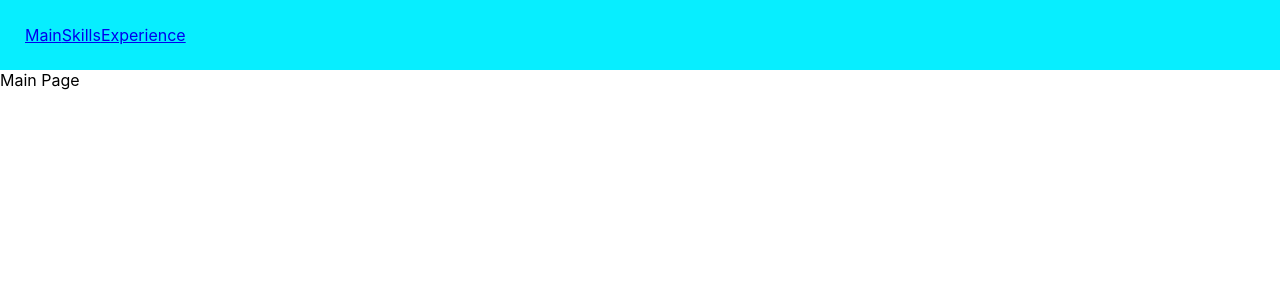
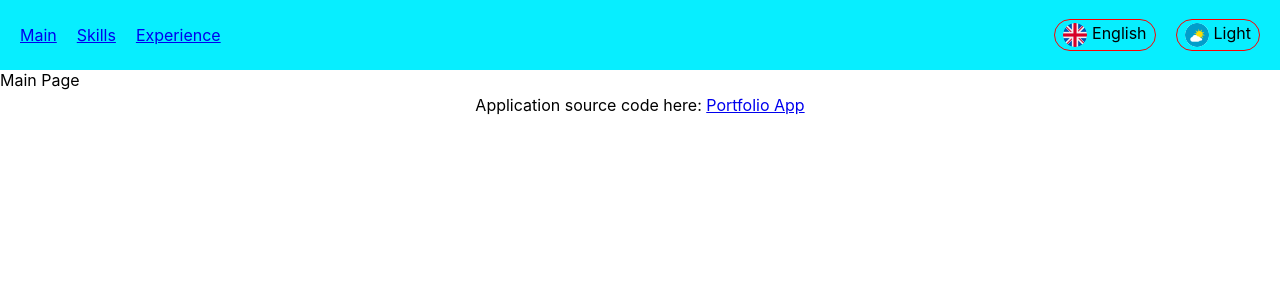
Before and after one commit to SuperBanger/portfolio, a React (Create React App) app: page / in a window 1280 px wide. Shown: the top 300 px of the page. Built offline with nearby package versions, Linux system fonts and the light colour scheme.

Commit message:
add lang/theme switch; footer

```diff
--- a/src/App.css
+++ b/src/App.css
@@ -1,5 +1,23 @@
 header {
     height: 70px;
-    padding: 25px;
     background-color: var(--header-color);
+    display: flex;
+    align-items: center;
+    justify-content: space-between;
 }
+.nav-menu-link {
+    display: inline-block;
+    margin-left: 20px;
+}
+.settings {
+    display: flex;
+}
+.setting-item {
+    margin-right: 20px;
+}
+footer {
+    display: flex;
+    height: 30px;
+    align-items: center;
+    justify-content: center;
+}
--- a/src/App.tsx
+++ b/src/App.tsx
@@ -7,38 +7,63 @@ import {
 } from 'react-router-dom';
 import './App.css';
 
-import {
-	Experience,
-	Main,
-	Skills
-} from './pages';
+import * as pages from './pages';
+import * as components from './components';
+import * as utils from './utils/utils';
 
 export default class App extends React.Component {
 	render() {
+		const Dropdown = components.Dropdown;
+
 		return (
 			<Router>
 				<header>
 					<nav>
-						<Link className="t-main" to="/" />
-						<Link className="t-skills" to="/skills" />
-						<Link className="t-experience" to="/experience" />
+						<Link className="nav-menu-link" to="/">
+							<div className="t-main"></div>
+						</Link>
+						<Link className="nav-menu-link" to="/skills">
+							<div className="t-skills"></div>
+						</Link>
+						<Link className="nav-menu-link" to="/experience">
+							<div className="t-experience"></div>
+						</Link>
 					</nav>
 					<div className="settings">
-
+						<div className="setting-item">
+							<Dropdown
+								items={utils.getLanguagesData()}
+								select={utils.setLanguage}
+								getSelected={utils.getLanguage}
+							/>
+						</div>
+						<div className="setting-item">
+							<Dropdown
+								items={utils.getThemesData()}
+								select={utils.setTheme}
+								getSelected={utils.getTheme}
+							/>
+						</div>
 					</div>
 				</header>
 
 				<Switch>
 					<Route path="/experience">
-						<Experience />
+						<pages.Experience />
 					</Route>
 					<Route path="/skills">
-						<Skills />
+						<pages.Skills />
 					</Route>
 					<Route path="/">
-						<Main />
+						<pages.Main />
 					</Route>
 				</Switch>
+
+				<footer>
+					<div className="t-footer-text"></div>
+					<span>:&nbsp;</span>
+					<a href="https://github.com/SuperBanger/portfolio">Portfolio App</a>
+				</footer>
     		</Router>
 		);
 	}
--- /dev/null
+++ b/src/components/Dropdown/Dropdown.css
@@ -0,0 +1,38 @@
+.container {
+    display: flex;
+    padding: 3px;
+    border: 1px solid var(--border-color);
+    border-radius: 20px;
+    cursor: pointer;
+    outline: none;
+}
+.item-container {
+    display: flex;
+}
+.icon {
+    width: 24px;
+    height: 24px;
+    margin: 0 5px;
+    border-radius: 50%;
+}
+.en-flag {
+    background: url('../../img/icons.png') 0 0 no-repeat;
+}
+.ru-flag {
+    background: url('../../img/icons.png') 0 -48px no-repeat;
+}
+.pl-flag {
+    background: url('../../img/icons.png') 0 -24px no-repeat;
+}
+.light-theme {
+    background: url('../../img/icons.png') 0 -72px no-repeat;
+}
+.dark-theme {
+    background: url('../../img/icons.png') 0 -96px no-repeat;
+}
+.highcontrast-theme {
+    background: url('../../img/icons.png') 0 -120px no-repeat;
+}
+.label {
+    margin-right: 5px;
+}
--- /dev/null
+++ b/src/components/Dropdown/Dropdown.tsx
@@ -0,0 +1,70 @@
+import React from 'react';
+import './Dropdown.css';
+
+interface IState {
+    expanded: boolean;
+	selected: string | null;
+}
+interface IProps {
+    items: {
+        value: string;
+        label: string;
+        icon: string;
+    }[];
+    select: (item: string) => void;
+    getSelected: () => string | null;
+}
+
+export class Dropdown extends React.Component<IProps, IState> {
+	public state: IState = {
+		expanded: false,
+		selected: this.props.getSelected()
+	};
+
+	constructor(props: IProps) {
+		super(props);
+
+		this.toggle = this.toggle.bind(this);
+		this.close = this.close.bind(this);
+	}
+
+	private toggle(): void {
+		this.setState({ expanded: !this.state.expanded });
+	}
+
+	private select(item: string): void {
+		this.props.select(item);
+		this.setState({ selected: item });
+	}
+
+	private close(): void {
+		this.setState({ expanded: false });
+	}
+
+	public render() {
+        const items = this.props.items;
+
+		return (
+			<div
+				className="container"
+				onClick={this.toggle}
+				onBlur={this.close}
+				tabIndex={0}
+			>
+                {items.map(item => (
+                    (this.state.selected === item.value || this.state.expanded) &&
+                    <div
+                        className="item-container"
+                        onClick={() => this.select(item.value)}
+                        key={item.value}
+                    >
+                        <div className={`icon ${item.icon}`} />
+                        <div className="label">
+                            <div className={item.label}></div>
+                        </div>
+                    </div>
+                ))}
+			</div>
+		);
+	}
+};
--- /dev/null
+++ b/src/components/index.ts
@@ -0,0 +1 @@
+export * from './Dropdown/Dropdown';
--- a/src/css/locales.css
+++ b/src/css/locales.css
@@ -2,18 +2,39 @@ body[lang=en] {
     --home: 'Main';
     --skills: 'Skills';
     --experience: 'Experience';
+    --ru: 'Russian';
+    --en: 'English';
+    --pl: 'Polish';
+    --light: 'Light';
+    --dark: 'Dark';
+    --highcontrast: 'High Contrast';
+    --footer-text: 'Аpplication source code here';
 }
 
 body[lang=ru] {
     --home: 'Главная';
     --skills: 'Скилы';
     --experience: 'Опыт';
+    --ru: 'Русский';
+    --en: 'Английский';
+    --pl: 'Польский';
+    --light: 'Светлая';
+    --dark: 'Тёмная';
+    --highcontrast: 'Высокий Контраст';
+    --footer-text: 'Исходный код приложения тут';
 }
 
 body[lang=pl] {
     --home: 'Główna';
     --skills: 'Umiejętności';
     --experience: 'Doświadczenie';
+    --ru: 'Rosyjski';
+    --en: 'Angielski';
+    --pl: 'Polski';
+    --light: 'Light';
+    --dark: 'Dark';
+    --highcontrast: 'High Contrast';
+    --footer-text: 'Kod źródłowy aplikacji tutaj';
 }
 
 .t-main::before {
@@ -25,3 +46,24 @@ body[lang=pl] {
 .t-experience::before {
     content: var(--experience);
 }
+.t-ru::before {
+    content: var(--ru);
+}
+.t-en::before {
+    content: var(--en);
+}
+.t-pl::before {
+    content: var(--pl);
+}
+.t-light::before {
+    content: var(--light);
+}
+.t-dark::before {
+    content: var(--dark);
+}
+.t-highcontrast::before {
+    content: var(--highcontrast);
+}
+.t-footer-text::before {
+    content: var(--footer-text);
+}
--- a/src/css/themes.css
+++ b/src/css/themes.css
@@ -1,7 +1,14 @@
 body[theme=light] {
     --header-color: #07eeff;
+    --border-color: red;
 }
 
-body[lang=dark] {
+body[theme=dark] {
     --header-color: #07eeff;
+    --border-color: red;
 }
+
+body[theme=highcontrast] {
+    --header-color: #07eeff;
+    --border-color: red;
+}
--- a/src/pages/index.ts
+++ b/src/pages/index.ts
@@ -1,3 +1,3 @@
-export * from './main/Main';
-export * from './skills/Skills';
-export * from './experience/Experience';
+export * from './Main/Main';
+export * from './Skills/Skills';
+export * from './Experience/Experience';
--- a/src/utils/utils.ts
+++ b/src/utils/utils.ts
@@ -1,7 +1,32 @@
+import { languages, themes } from './constants';
+
+export function getLanguagesData() {
+    return Object.values(languages).map(lang => {
+        return {
+            value: `${lang}`,
+            label: `t-${lang}`,
+            icon: `${lang}-flag`
+        }
+    });
+}
+export function getLanguage(): string | null {
+    return document.body.getAttribute('lang');
+}
 export function setLanguage(lang: string): void {
     document.body.setAttribute('lang', lang);
 }
-
+export function getThemesData() {
+    return Object.values(themes).map(theme => {
+        return {
+            value: `${theme}`,
+            label: `t-${theme}`,
+            icon: `${theme}-theme`
+        }
+    });
+}
+export function getTheme(): string | null {
+    return document.body.getAttribute('theme');
+}
 export function setTheme(theme: string): void {
     document.body.setAttribute('theme', theme);
 }
```
Also changed, not shown: src/img/icons.png (added).
